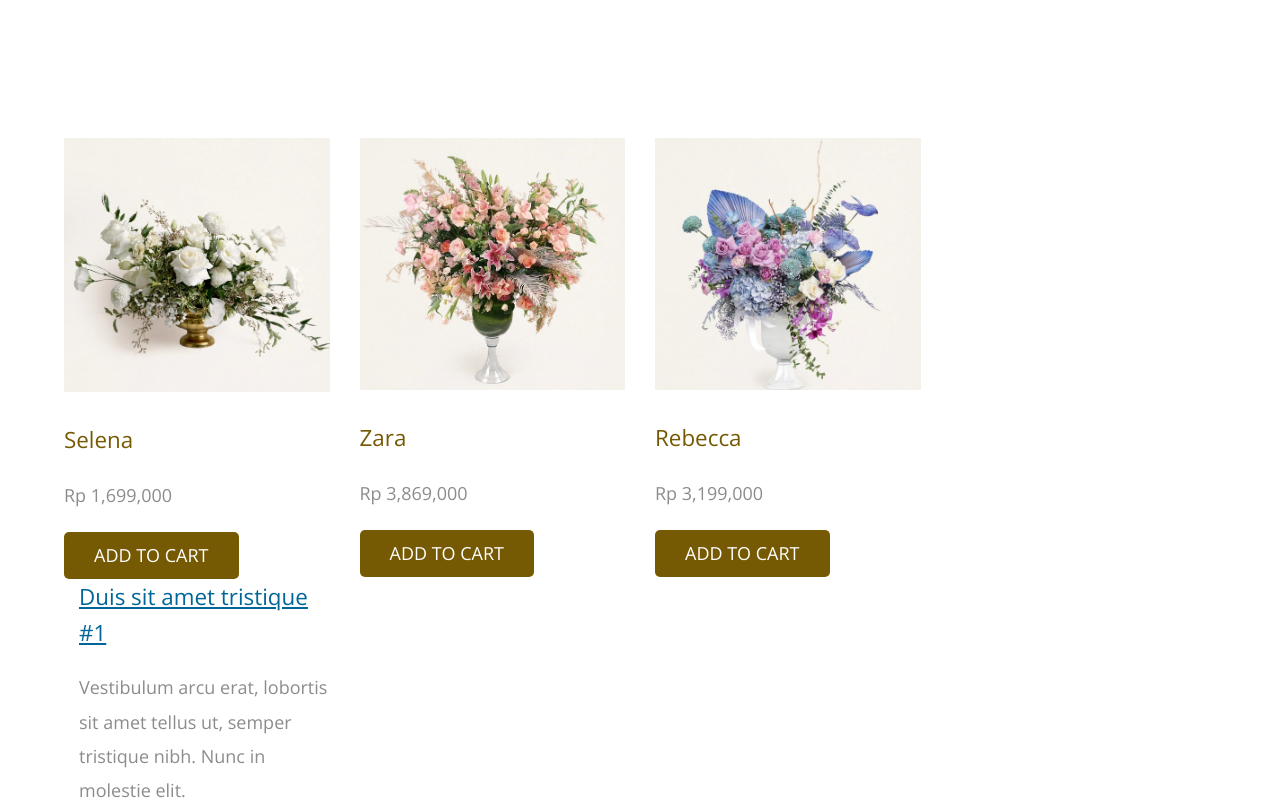
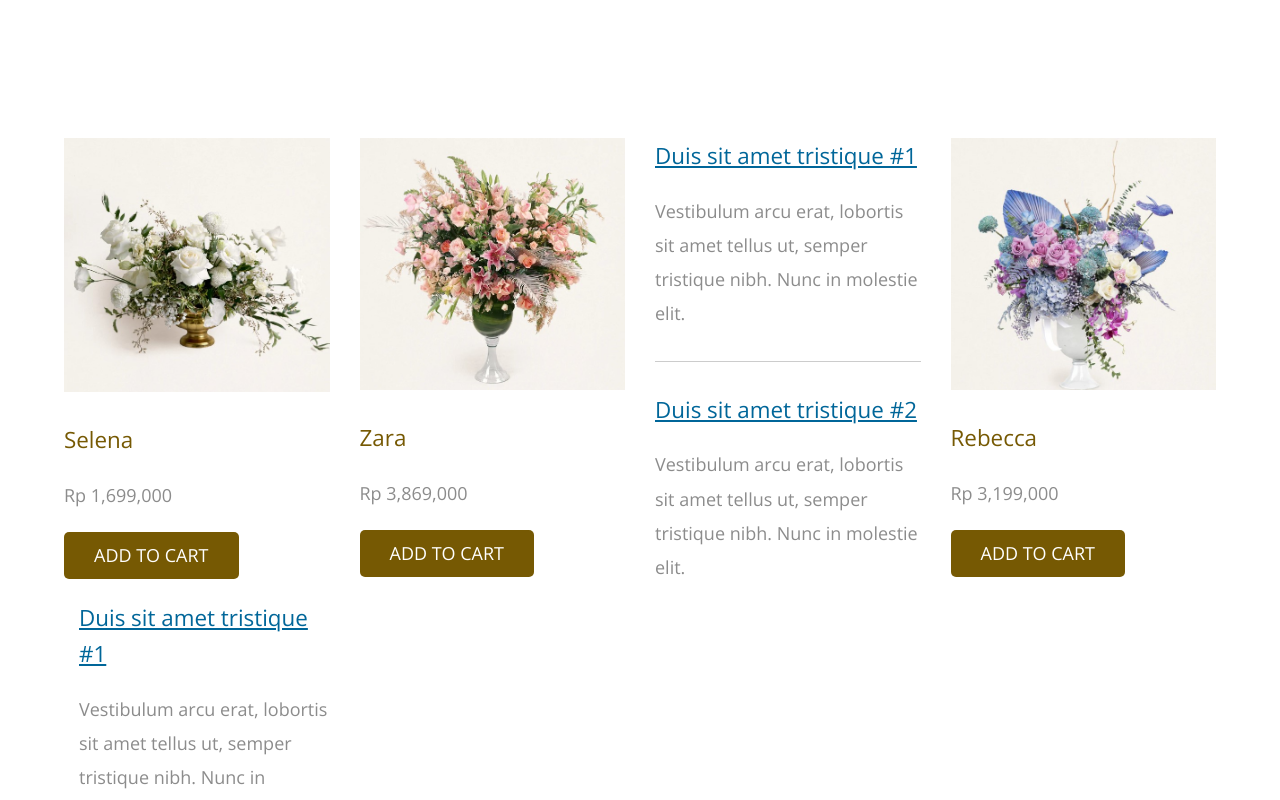
Before and after one commit to pundarikakumari/PASrika, a plain HTML site: page about.html in a window 1280 px wide. Shown: the part 402-1202 px from the top of the page. Drawn offline with nearby package versions, Linux system fonts and the light colour scheme.

Commit message:
Update about.html

```diff
--- a/about.html
+++ b/about.html
@@ -93,6 +93,22 @@ http://www.templatemo.com/tm-488-classic
                         </div>
 
                     </div>
+
+
+                                        <div class="col-xs-12 col-sm-6 col-md-3 col-lg-3 col-xl-3">
+
+                        <div class="tm-content-box tm-margin-b-30">
+                            <a href="#" class="tm-text-link"><h4 class="tm-margin-b-20 tm-thin-font">Duis sit amet tristique #1</h4></a>
+                            <p class="tm-margin-b-30">Vestibulum arcu erat, lobortis sit amet tellus ut, semper tristique nibh. Nunc in molestie elit.</p><hr>
+                        </div>
+                        <div class="tm-content-box">
+                            <a href="#" class="tm-text-link"><h4 class="tm-margin-b-20 tm-thin-font">Duis sit amet tristique #2</h4></a>
+                            <p>Vestibulum arcu erat, lobortis sit amet tellus ut, semper tristique nibh. Nunc in molestie elit.</p>
+                        </div>
+
+                    </div>
+
+
 
                     <div class="col-xs-12 col-sm-6 col-md-3 col-lg-3 col-xl-3">
 
```
